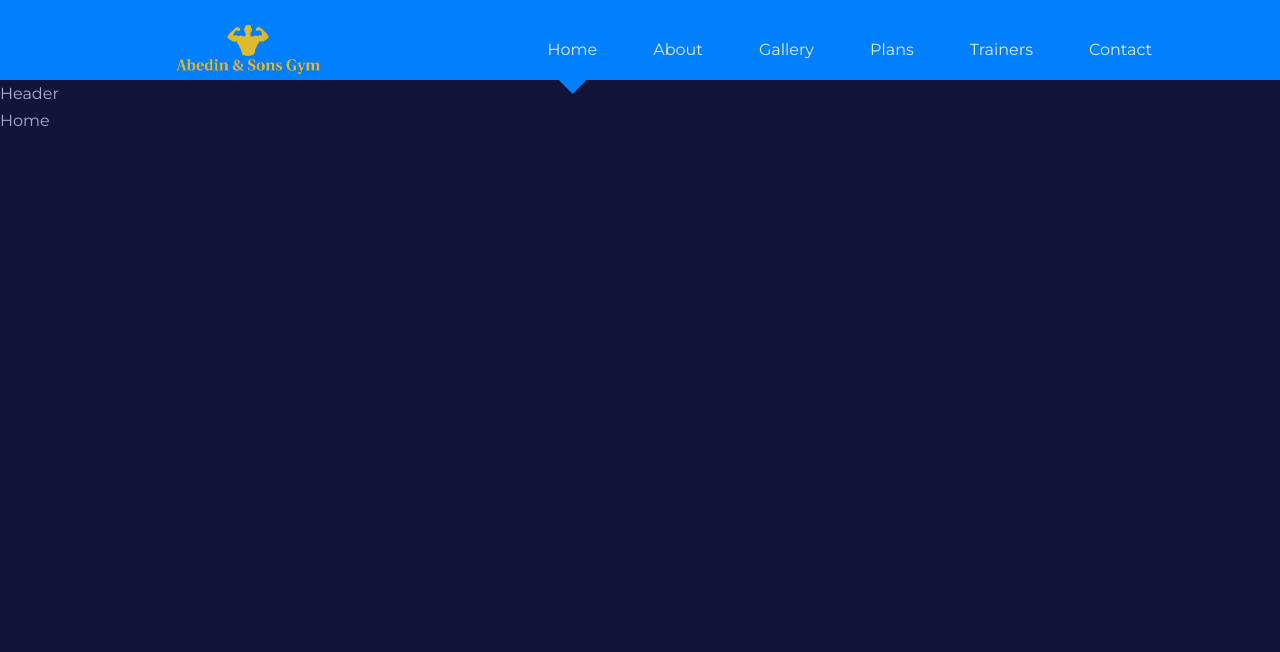
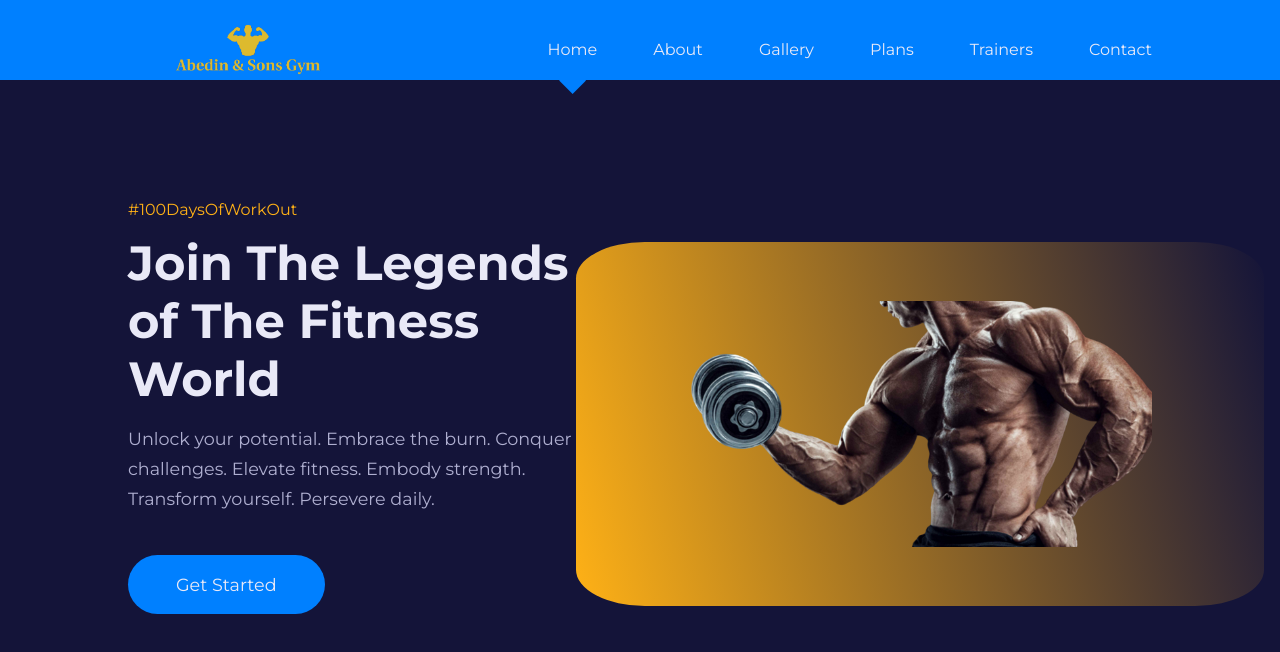
Before and after one commit to MehediMashfan086/react-project-gym, a React (Create React App) app: page / in a window 1280 px wide. Shown: the top 652 px of the page. Built offline with nearby package versions, Linux system fonts and the light colour scheme.

Commit message:
feat(Home): header section done

```diff
--- a/src/components/Header/Header.jsx
+++ /dev/null
@@ -1,11 +0,0 @@
-import React from 'react'
-
-const Header = () => {
-  return (
-    <div>
-      Header
-    </div>
-  )
-}
-
-export default Header
--- /dev/null
+++ b/src/components/Header/MainHeader.jsx
@@ -0,0 +1,31 @@
+import {Link} from "react-router-dom"
+import Image from "../../images/main_header.png"
+
+const MainHeader = () => {
+  return (
+    <header className="main-header">
+      <div className="container main-header-container">
+        {/* Left Side */}
+        <div className="main-header-left">
+          <h4>#100DaysOfWorkOut</h4>
+          <h1>Join The Legends of The Fitness World</h1>
+          <p>
+            Unlock your potential. Embrace the burn. Conquer challenges.
+            Elevate fitness. Embody strength. Transform yourself. Persevere daily.
+          </p>
+          <Link to="/plans" className="btn lg">Get Started</Link>
+        </div>
+
+        {/* Right Side */}
+        <div className="main-header-right">
+          <div className="main-header-circle" />
+          <div className="main-header-image">
+            <img src={Image} alt="main-header-img" />
+          </div>
+        </div>
+      </div>
+    </header>
+  )
+}
+
+export default MainHeader
--- a/src/components/Navbar/Navbar.css
+++ b/src/components/Navbar/Navbar.css
@@ -4,7 +4,7 @@ nav {
     background: var(--color-primary);
     display: grid;
     place-items: center;
-    /* position: fixed; */
+    position: fixed;
     top: 0;
     left: 0;
     z-index: 99;
--- a/src/index.css
+++ b/src/index.css
@@ -68,3 +68,33 @@ img {
     object-fit: cover;
     width: 100%;
 }
+
+.btn {
+    color: var(--color-gray-100);
+    width: fit-content;
+    margin: 0 auto;
+    padding: 0.9rem 2rem;
+    background: var(--color-primary);
+    border-radius: 1.5rem;
+    transition: var(--transition);
+}
+
+.btn:hover {
+    background: var(--color-secondary);
+    color: var(--color-gray-600);
+}
+
+.btn.lg {
+    padding: 1.2rem 3rem;
+    border-radius: 2rem;
+    font-size: 1.1rem;
+}
+
+.btn.sm {
+    padding: 0.4rem 1.2rem;
+    font-size: 0.9rem;
+}
+
+.btn.sm:hover {
+    background: var(--color-gray-100);
+}
--- a/src/pages/Home/Home.css
+++ b/src/pages/Home/Home.css
@@ -0,0 +1,55 @@
+.main-header {
+    width: 100vw;
+    height: calc(100vh - 3rem);
+    display: grid;
+    place-items: center;
+    margin-top: 3rem;
+}
+
+.main-header-container {
+    height: 100%;
+    display: grid;
+    grid-template-columns: 2fr 2fr;
+    align-items: center;
+    justify-content: space-between;
+    gap: 6rem;
+}
+
+.main-header-left {
+    margin-top: -3rem;
+}
+
+.main-header-left h4 {
+    margin-bottom: 1rem;
+    color: var(--color-secondary);
+    font-weight: 400;
+}
+
+.main-header-left p {
+    margin: 1rem 0 3.5rem;
+    font-size: 1.1rem;
+}
+
+.main-header-right {
+    display: grid;
+    place-items: center;
+    position: relative;
+}
+
+.main-header-circle {
+    width: 43rem;
+    height: 22.7rem;
+    background: linear-gradient(75deg,
+    var(--color-secondary), transparent);
+    border-radius: 10%;
+    position: absolute;
+    transition: var(--transition);
+}
+
+.main-header-right:hover .main-header-circle {
+    filter: blur(15px);
+}
+
+.main-header-image {
+    position: relative;
+}
--- a/src/pages/Home/Home.jsx
+++ b/src/pages/Home/Home.jsx
@@ -1,12 +1,11 @@
 import React from 'react'
 import "./Home.css"
-import Header from '../../components/Header/Header'
+import MainHeader from '../../components/Header/MainHeader'
 
 const Home = () => {
   return (
     <>
-      <Header />
-      Home
+      <MainHeader />
     </>
   )
 }
```
Also changed, not shown: src/images/main_header.png (added).
